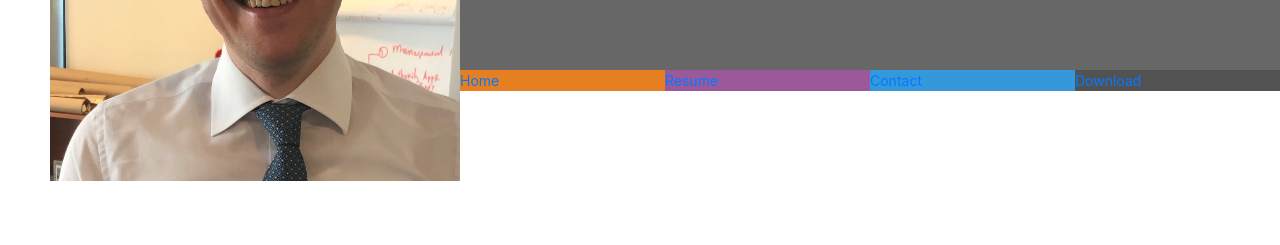
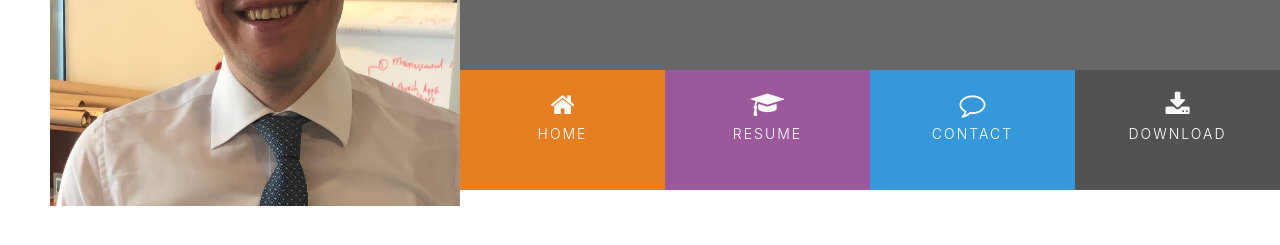
Before and after one commit to askfrsltn/andriysaltanchuk_cv, a plain HTML site: page index.html in a window 1280 px wide. Shown: the part 179-424 px from the top of the page. Drawn offline with nearby package versions, Linux system fonts and the light colour scheme.

Commit message:
save header menu items improvement

```diff
--- a/assets/css/style.css
+++ b/assets/css/style.css
@@ -68,7 +68,40 @@ heading {
     font-size: 0;
 }
 
+
+
 #nav li {
     font-size: 14px;
     padding:0;
 }
+
+.menuitem {
+    height: 120px;
+    text-align: center;
+    padding: 0;
+}
+
+.menuitem a {
+    width: 100%;
+    text-decoration: none;
+    color: #fff;
+    height: 120px;
+}
+
+.menuitem a i {
+    padding-top: 22px;
+    display: block;
+    color: #fafafa;
+    font-size: 26px;
+}
+
+.menuitem span {
+    display: block;
+    width: 100%;
+    padding-top: 5px;
+    text-align: center;
+    text-transform: uppercase;
+    font-size: 14px;
+    font-weight: 300;
+    letter-spacing: 2px;
+}
--- a/index.html
+++ b/index.html
@@ -23,17 +23,17 @@
                 <div class="row no-gutters">
                     <div class="col">
                         <ul id="nav" class="list-inline menucontainer">
-                            <li class="col-6 col-sm-3 ui-menu-color-home list-inline-item">
-                                <a href="#"><span>Home</span></a>
+                            <li class="col-6 col-sm-3 ui-menu-color-home list-inline-item menuitem">
+                                <a href="#"><i class="fa fa-home" aria-hidden="true"></i><span>Home</span></a>
                             </li>
-                            <li class="col-6 col-sm-3 ui-menu-color-resume list-inline-item">
-                                <a href="#"><span>Resume</span></a>
+                            <li class="col-6 col-sm-3 ui-menu-color-resume list-inline-item menuitem">
+                                <a href="#"><i class="fa fa-graduation-cap" aria-hidden="true"></i><span>Resume</span></a>
                             </li>
-                            <li class="col-6 col-sm-3 ui-menu-color-contact list-inline-item">
-                                <a href="#"><span>Contact</span></a>
+                            <li class="col-6 col-sm-3 ui-menu-color-contact list-inline-item menuitem">
+                                <a href="#"><i class="fa fa-comment-o" aria-hidden="true"></i><span>Contact</span></a>
                             </li>
-                            <li class="col-6 col-sm-3 ui-menu-color-download list-inline-item">
-                                <a href="#"><span>Download</span></a>
+                            <li class="col-6 col-sm-3 ui-menu-color-download list-inline-item menuitem">
+                                <a href="#"><i class="fa fa-download" aria-hidden="true"></i><span>Download</span></a>
                             </li>
                         </ul>
                     </div>
```
